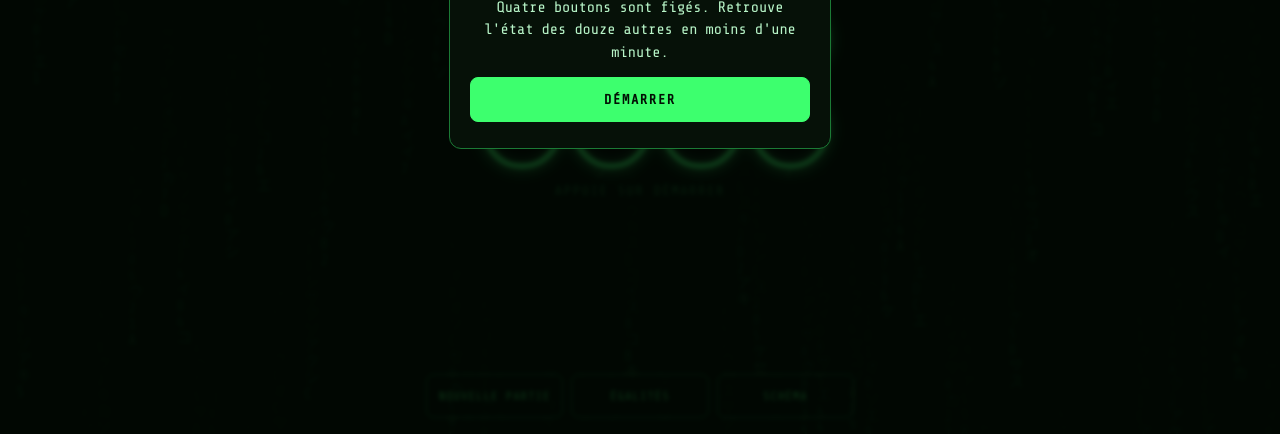
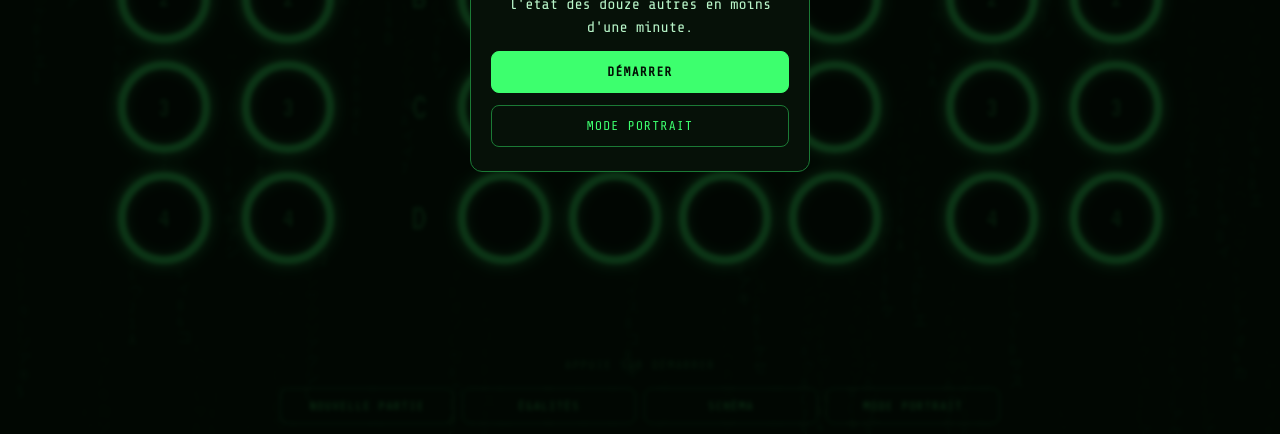
Before and after one commit to leogimeno84800/Matrice, a plain HTML site: page index.html in a window 1280 px wide. Shown: the part 366-800 px from the top of the page. Drawn offline with nearby package versions, Linux system fonts and the light colour scheme.

Commit message:
Add files via upload

```diff
--- a/index.html
+++ b/index.html
@@ -7,13 +7,14 @@
 <link rel="preconnect" href="https://fonts.googleapis.com">
 <link rel="stylesheet" href="https://fonts.googleapis.com/css2?family=Share+Tech+Mono&family=VT323&display=swap">
 <style>
-/* Layout: single phone screen — terminal header, 4×4 matrix with A–D / 1–4 rails, command bar at the bottom. Deliberately single dark theme. */
+/* Layout: portrait = terminal header, 4×4 matrix, command bar. Landscape = matrix centred, columns A/B on the left, C/D on the right drive it. Single dark theme. */
 :root{
   color-scheme: dark;
   --void:#020803;
   --panel:#061108;
   --phosphor:#3dff6e;
   --phosphor-dim:#1b7a35;
+  --ring-off:#0f3018;
   --trace:#0e2a15;
   --ink:#b8f5c8;
   --alert:#ff4d4d;
@@ -24,11 +25,11 @@
 html,body{height:100%; margin:0}
 body{
   background:var(--void); color:var(--ink); font-family:var(--mono);
-  overflow:hidden; -webkit-tap-highlight-color:transparent; user-select:none;
+  overflow:hidden; -webkit-tap-highlight-color:transparent; user-select:none; -webkit-user-select:none;
 }
 #rain{position:fixed; inset:0; width:100%; height:100%; opacity:.22; pointer-events:none}
 .app{
-  position:relative; height:100%; box-sizing:border-box;
+  position:relative; height:100%; box-sizing:border-box; overflow-y:auto;
   display:flex; flex-direction:column; align-items:center; gap:14px;
   padding-block:16px;
   padding-left:max(16px, env(safe-area-inset-left, 0px));
@@ -38,26 +39,28 @@ body{
 header{width:100%; display:flex; justify-content:space-between; align-items:flex-end; gap:12px}
 h1{
   margin:0; font-family:var(--display); font-weight:400; font-size:2.1rem; line-height:1;
-  color:var(--phosphor); letter-spacing:.08em; text-shadow:0 0 10px rgba(61,255,110,.55);
+  color:var(--phosphor); letter-spacing:.08em; text-shadow:0 0 10px rgba(61,255,110,.55); white-space:nowrap;
 }
 .sub{font-size:.7rem; letter-spacing:.18em; color:var(--phosphor-dim); text-transform:uppercase; margin-top:4px}
 .record{text-align:right; font-size:.7rem; letter-spacing:.14em; color:var(--phosphor-dim); text-transform:uppercase}
-.record b{display:block; font-family:var(--display); font-weight:400; font-size:1.6rem; color:var(--ink); letter-spacing:.04em; font-variant-numeric:tabular-nums}
+.record b{display:block; font-family:var(--display); font-weight:400; font-size:1.6rem; color:var(--ink); letter-spacing:.04em; font-variant-numeric:tabular-nums; white-space:nowrap}
 
 .timer{
   font-family:var(--display); font-size:4.2rem; line-height:.9; color:var(--phosphor);
-  font-variant-numeric:tabular-nums; text-shadow:0 0 14px rgba(61,255,110,.5);
+  font-variant-numeric:tabular-nums; text-shadow:0 0 14px rgba(61,255,110,.5); text-align:center;
 }
 .timer.low{color:var(--alert); text-shadow:0 0 14px rgba(255,77,77,.55)}
 
+.stage{width:100%; display:flex; justify-content:center; align-items:center}
+.side{display:none}
 .matrix{
   display:grid; grid-template-columns:22px repeat(4, 1fr); gap:10px;
-  width:100%; max-width:380px; align-items:center;
+  width:100%; max-width:min(380px, calc(100vh - 340px)); align-items:center;
 }
 .lbl{font-family:var(--display); font-size:1.4rem; color:var(--phosphor-dim); text-align:center}
 .cell{
-  aspect-ratio:1; max-width:100%; border-radius:50%; border:6px solid #0f3018;
-  background:#000; cursor:pointer; padding:0; box-sizing:border-box;
+  aspect-ratio:1; max-width:100%; border-radius:50%; border:6px solid var(--ring-off);
+  background:#000; cursor:pointer; padding:0; box-sizing:border-box; touch-action:manipulation;
   transition:border-color .06s, box-shadow .06s;
 }
 .cell:focus-visible{outline:2px solid var(--ink); outline-offset:3px}
@@ -65,17 +68,48 @@ h1{
   background:#000; border-color:var(--phosphor);
   box-shadow:0 0 16px rgba(61,255,110,.8), inset 0 0 14px rgba(61,255,110,.45);
 }
-.cell.off{background:#000; border-color:#0f3018; box-shadow:none}
-.matrix.idle .cell{cursor:default}
+.cell.off{background:#000; border-color:var(--ring-off); box-shadow:none}
+.idle .cell{cursor:default}
 
 .status{min-height:1.4em; font-size:.85rem; letter-spacing:.12em; text-transform:uppercase; color:var(--phosphor-dim); text-align:center}
 
-.bar{margin-top:auto; width:100%; display:flex; gap:8px}
-.bar .btn{font-size:.75rem; letter-spacing:.08em; padding:14px 6px}
+.bar{margin-top:auto; width:100%; display:grid; grid-template-columns:1fr 1fr; gap:8px}
+.btn{
+  font-family:var(--mono); font-size:.8rem; letter-spacing:.1em; text-transform:uppercase;
+  padding:13px 8px; border-radius:8px; cursor:pointer; touch-action:manipulation;
+  background:transparent; color:var(--phosphor); border:1px solid var(--phosphor-dim);
+}
+.btn:focus-visible{outline:2px solid var(--ink); outline-offset:2px}
+.btn[aria-pressed="true"]{background:var(--trace); border-color:var(--phosphor)}
+
+.eq{
+  width:100%; box-sizing:border-box; background:var(--panel); border:1px solid var(--trace);
+  border-radius:8px; padding:10px 14px; font-size:.95rem; line-height:1.7; color:var(--ink);
+}
+.eq div span{color:var(--phosphor-dim); display:inline-block; width:4.6em; font-size:.75rem; letter-spacing:.12em; text-transform:uppercase}
+
+.overlay{
+  position:fixed; inset:0; display:flex; overflow-y:auto;
+  background:rgba(2,8,3,.82); backdrop-filter:blur(2px);
+  padding-block:16px;
+  padding-left:max(16px, env(safe-area-inset-left, 0px)); padding-right:max(16px, env(safe-area-inset-right, 0px));
+  box-sizing:border-box;
+}
+.card{
+  margin:auto; width:100%; max-width:340px; text-align:center; background:var(--panel);
+  border:1px solid var(--phosphor-dim); border-radius:12px; padding:24px 20px; box-sizing:border-box;
+  display:flex; flex-direction:column; gap:12px;
+}
+.card h2{margin:0; font-family:var(--display); font-weight:400; font-size:2.4rem; line-height:1; color:var(--phosphor); letter-spacing:.06em}
+.card h2.bad{color:var(--alert)}
+.card p{margin:0; color:var(--ink); font-size:.95rem; line-height:1.5}
+.card .big{font-family:var(--display); font-size:3rem; color:var(--ink); font-variant-numeric:tabular-nums}
+.card .btn{background:var(--phosphor); color:#021004; border-color:var(--phosphor); font-weight:700}
+.card .btn.ghost{background:transparent; color:var(--phosphor); border-color:var(--phosphor-dim); font-weight:400}
 
 .schema-card{max-width:360px; gap:16px}
 .schema-card h2{font-size:2rem}
-.sgrid{display:grid; grid-template-columns:20px repeat(4,1fr); gap:10px; align-items:center}
+.sgrid{display:grid; grid-template-columns:20px repeat(4,1fr); gap:10px; align-items:center; width:100%; margin:0 auto}
 .sgrid .lbl{font-size:1.2rem}
 .sdot{
   position:relative; aspect-ratio:1; border-radius:50%; border:5px solid var(--g);
@@ -90,35 +124,59 @@ h1{
 .legend i{width:14px; height:14px; border-radius:50%; background:var(--g); flex:none}
 .note{font-size:.8rem; color:var(--phosphor-dim)}
 .sol .cell{border-width:5px; cursor:default}
-.btn{
-  flex:1; font-family:var(--mono); font-size:.85rem; letter-spacing:.12em; text-transform:uppercase;
-  padding:14px 10px; border-radius:8px; cursor:pointer;
-  background:transparent; color:var(--phosphor); border:1px solid var(--phosphor-dim);
+
+/* ---------- Mode paysage ---------- */
+body.land{--s:min(calc((100vh - 175px) / 5.4), calc((100vw - 64px) / 11.6), 92px)}
+body.land.eqon{--s:min(calc((100vh - 220px) / 5.4), calc((100vw - 64px) / 11.6), 92px)}
+@supports (height:100dvh){
+  body.land{--s:min(calc((100dvh - 175px) / 5.4), calc((100vw - 64px) / 11.6), 92px)}
+  body.land.eqon{--s:min(calc((100dvh - 220px) / 5.4), calc((100vw - 64px) / 11.6), 92px)}
+  .matrix{max-width:min(380px, calc(100dvh - 340px))}
 }
-.btn:focus-visible{outline:2px solid var(--ink); outline-offset:2px}
-.btn[aria-pressed="true"]{background:var(--trace); border-color:var(--phosphor)}
-
-.eq{
-  width:100%; box-sizing:border-box; background:var(--panel); border:1px solid var(--trace);
-  border-radius:8px; padding:10px 14px; font-size:.95rem; line-height:1.7; color:var(--ink);
+body.land .app{
+  max-width:none; display:grid; gap:8px; padding-block:10px;
+  grid-template-columns:1fr auto 1fr;
+  grid-template-rows:auto 1fr auto auto auto;
+  grid-template-areas:"brand timer record" "stage stage stage" "status status status" "eq eq eq" "bar bar bar";
 }
-.eq div span{color:var(--phosphor-dim); display:inline-block; width:4.6em; font-size:.75rem; letter-spacing:.12em; text-transform:uppercase}
-
-.overlay{
-  position:fixed; inset:0; display:flex; align-items:center; justify-content:center;
-  background:rgba(2,8,3,.82); backdrop-filter:blur(2px);
-  padding-left:max(16px, env(safe-area-inset-left, 0px)); padding-right:max(16px, env(safe-area-inset-right, 0px));
+body.land header{display:contents}
+body.land header > div:first-child{grid-area:brand; align-self:center}
+body.land .record{grid-area:record; align-self:center}
+body.land h1{font-size:1.6rem}
+body.land .record b{font-size:1.3rem}
+body.land .timer{grid-area:timer; font-size:2.6rem; align-self:center}
+body.land .stage{grid-area:stage; gap:calc(var(--s) * .7); min-height:0}
+body.land .side{display:flex; gap:calc(var(--s) * .35)}
+body.land .col{display:flex; flex-direction:column; align-items:center; gap:calc(var(--s) * .2)}
+body.land .matrix{
+  width:auto; max-width:none;
+  grid-template-columns:calc(var(--s) * .45) repeat(4, var(--s)); gap:calc(var(--s) * .2);
 }
-.card{
-  width:100%; max-width:340px; text-align:center; background:var(--panel);
-  border:1px solid var(--phosphor-dim); border-radius:12px; padding:26px 20px;
-  display:flex; flex-direction:column; gap:12px;
+body.land .lbl{
+  font-size:calc(var(--s) * .42); height:calc(var(--s) * .45); line-height:calc(var(--s) * .45);
+  width:100%;
 }
-.card h2{margin:0; font-family:var(--display); font-weight:400; font-size:2.4rem; line-height:1; color:var(--phosphor); letter-spacing:.06em}
-.card h2.bad{color:var(--alert)}
-.card p{margin:0; color:var(--ink); font-size:.95rem; line-height:1.5}
-.card .big{font-family:var(--display); font-size:3rem; color:var(--ink); font-variant-numeric:tabular-nums}
-.card .btn{flex:none; background:var(--phosphor); color:#021004; border-color:var(--phosphor); font-weight:700}
+body.land .cell{border-width:max(4px, calc(var(--s) * .09))}
+body.land .side .cell{width:var(--s); position:relative}
+body.land .matrix .cell{cursor:default}
+.side .cell .n{
+  position:absolute; inset:0; display:flex; align-items:center; justify-content:center;
+  font-family:var(--display); font-size:calc(var(--s) * .32); color:var(--phosphor-dim); pointer-events:none;
+}
+body.land .status{grid-area:status; font-size:.75rem; min-height:1.2em}
+body.land .eq{
+  grid-area:eq; display:flex; flex-wrap:wrap; justify-content:center; gap:2px 18px;
+  padding:6px 10px; font-size:.8rem; line-height:1.5;
+}
+body.land .eq div span{width:auto; margin-right:6px}
+body.land .bar{grid-area:bar; margin-top:0; grid-template-columns:repeat(4, 1fr); max-width:720px; justify-self:center}
+body.land .bar .btn{padding:10px 6px; font-size:.75rem}
+body.land .card.wide{
+  max-width:620px; display:grid; grid-template-columns:minmax(0,1fr) minmax(0,1fr);
+  column-gap:22px; align-items:center;
+}
+body.land .card.wide > *{grid-column:1}
+body.land .card.wide > .sgrid{grid-column:2; grid-row:1 / span 6; width:min(100%, calc(100vh - 90px))}
 
 @media (prefers-reduced-motion: reduce){ #rain{display:none} .cell{transition:none} }
 </style>
@@ -138,7 +196,11 @@ h1{
 
   <div class="timer" id="timer">60.00</div>
 
-  <div class="matrix idle" id="matrix" role="grid" aria-label="Matrice 4 par 4"></div>
+  <div class="stage idle" id="stage">
+    <div class="side" id="sideLeft"></div>
+    <div class="matrix" id="matrix" role="grid" aria-label="Matrice 4 par 4"></div>
+    <div class="side" id="sideRight"></div>
+  </div>
 
   <div class="status" id="status">Appuie sur Démarrer</div>
 
@@ -154,11 +216,12 @@ h1{
     <button class="btn" id="newBtn" type="button">Nouvelle partie</button>
     <button class="btn" id="eqBtn" type="button" aria-pressed="false">Égalités</button>
     <button class="btn" id="schemaBtn" type="button">Schéma</button>
+    <button class="btn mode-toggle" id="modeBtn" type="button">Mode paysage</button>
   </div>
 </div>
 
 <div class="overlay" id="schema" hidden>
-  <div class="card schema-card">
+  <div class="card schema-card wide">
     <h2>SCHÉMA</h2>
     <div class="sgrid" id="sgrid"></div>
     <div class="legend">
@@ -178,6 +241,7 @@ h1{
     <h2>SALLE MATRICE</h2>
     <p>Quatre boutons sont figés. Retrouve l'état des douze autres en moins d'une minute.</p>
     <button class="btn" id="startBtn" type="button">Démarrer</button>
+    <button class="btn ghost mode-toggle" type="button">Mode paysage</button>
   </div>
 </div>
 
@@ -194,39 +258,58 @@ h1{
   ];
   const DURATION = 60000;
   const REC_KEY = 'salle-matrice-record';
+  const MODE_KEY = 'salle-matrice-mode';
 
-  const matrixEl = document.getElementById('matrix');
-  const timerEl = document.getElementById('timer');
-  const statusEl = document.getElementById('status');
-  const recordEl = document.getElementById('record');
-  const overlay = document.getElementById('overlay');
-  const card = document.getElementById('card');
-  const eqEl = document.getElementById('eq');
-  const eqBtn = document.getElementById('eqBtn');
+  const $ = id => document.getElementById(id);
+  const matrixEl = $('matrix'), stageEl = $('stage');
+  const timerEl = $('timer'), statusEl = $('status'), recordEl = $('record');
+  const overlay = $('overlay'), card = $('card');
+  const eqEl = $('eq'), eqBtn = $('eqBtn');
+  const mk = (tag, cls, txt) => { const e = document.createElement(tag); if (cls) e.className = cls; if (txt != null) e.textContent = txt; return e; };
 
-  const cells = {};
+  const cells = {}, sideCells = {};
   let solution = {}, state = {}, locked = new Set();
-  let running = false, startTime = 0, raf = 0;
+  let running = false, startTime = 0, raf = 0, land = false;
 
-  // Build grid
-  matrixEl.appendChild(Object.assign(document.createElement('div'), {className:'lbl'}));
-  COLS.forEach(c => matrixEl.appendChild(Object.assign(document.createElement('div'), {className:'lbl', textContent:c})));
+  function bindTap(el, id){
+    el.addEventListener('pointerdown', e => { e.preventDefault(); tap(id); });
+    el.addEventListener('keydown', e => { if (e.key === 'Enter' || e.key === ' ') { e.preventDefault(); tap(id); } });
+  }
+
+  // Matrice centrale
+  matrixEl.appendChild(mk('div', 'lbl'));
+  COLS.forEach(c => matrixEl.appendChild(mk('div', 'lbl', c)));
   ROWS.forEach(r => {
-    matrixEl.appendChild(Object.assign(document.createElement('div'), {className:'lbl', textContent:r}));
+    matrixEl.appendChild(mk('div', 'lbl', r));
     COLS.forEach(c => {
       const id = r + c;
-      const b = document.createElement('button');
-      b.type = 'button'; b.className = 'cell blink'; b.id = 'cell-' + id;
-      b.setAttribute('aria-label', id);
-      b.addEventListener('pointerdown', e => { e.preventDefault(); tap(id); });
-      b.addEventListener('keydown', e => { if (e.key === 'Enter' || e.key === ' ') { e.preventDefault(); tap(id); } });
+      const b = mk('button', 'cell blink');
+      b.type = 'button'; b.setAttribute('aria-label', id);
+      b.addEventListener('pointerdown', e => { e.preventDefault(); if (!land) tap(id); });
+      b.addEventListener('keydown', e => { if ((e.key === 'Enter' || e.key === ' ') && !land) { e.preventDefault(); tap(id); } });
       cells[id] = b;
       matrixEl.appendChild(b);
     });
   });
 
-  // Synchronised blinking
-  setInterval(() => matrixEl.classList.toggle('phase'), 420);
+  // Colonnes de commande (mode paysage) : A, B à gauche — C, D à droite
+  ROWS.forEach((r, i) => {
+    const col = mk('div', 'col');
+    col.appendChild(mk('div', 'lbl', r));
+    COLS.forEach(c => {
+      const id = r + c;
+      const b = mk('button', 'cell blink');
+      b.type = 'button'; b.setAttribute('aria-label', id);
+      b.appendChild(mk('span', 'n', c));
+      bindTap(b, id);
+      sideCells[id] = b;
+      col.appendChild(b);
+    });
+    (i < 2 ? $('sideLeft') : $('sideRight')).appendChild(col);
+  });
+
+  // Clignotement synchronisé
+  setInterval(() => document.body.classList.toggle('phase'), 420);
 
   const rnd = n => Math.floor(Math.random() * n);
   const pick = arr => arr[rnd(arr.length)];
@@ -236,10 +319,25 @@ h1{
   function showRecord(){ const r = readRecord(); recordEl.textContent = r == null ? '--.--' : r.toFixed(2) + 's'; }
   showRecord();
 
+  function setMode(l){
+    land = l;
+    document.body.classList.toggle('land', l);
+    document.querySelectorAll('.mode-toggle').forEach(b => b.textContent = l ? 'Mode portrait' : 'Mode paysage');
+    try { localStorage.setItem(MODE_KEY, l ? 'land' : 'port'); } catch(e){}
+  }
+  let savedMode = null;
+  try { savedMode = localStorage.getItem(MODE_KEY); } catch(e){}
+  setMode(savedMode ? savedMode === 'land' : innerWidth > innerHeight);
+  document.addEventListener('click', e => { if (e.target.closest('.mode-toggle')) setMode(!land); });
+
   function render(id){
     const s = state[id];
-    cells[id].className = 'cell ' + s;
-    cells[id].setAttribute('aria-label', id + (s === 'blink' ? ' inconnu' : s === 'on' ? ' allumé' : ' éteint'));
+    const label = id + (s === 'blink' ? ' inconnu' : s === 'on' ? ' allumé' : ' éteint');
+    [cells[id], sideCells[id]].forEach(el => {
+      el.classList.remove('blink', 'on', 'off');
+      el.classList.add(s);
+      el.setAttribute('aria-label', label);
+    });
   }
 
   function newGame(){
@@ -255,10 +353,11 @@ h1{
       state[id] = locked.has(id) ? (solution[id] ? 'on' : 'off') : 'blink';
       render(id);
     });
-    matrixEl.classList.remove('idle');
+    stageEl.classList.remove('idle');
     statusEl.textContent = '';
     timerEl.classList.remove('low');
     overlay.hidden = true;
+    $('schema').hidden = true;
     running = true;
     startTime = performance.now();
     cancelAnimationFrame(raf);
@@ -284,7 +383,7 @@ h1{
   function endGame(){
     running = false;
     cancelAnimationFrame(raf);
-    matrixEl.classList.add('idle');
+    stageEl.classList.add('idle');
   }
 
   function win(){
@@ -298,7 +397,7 @@ h1{
     statusEl.textContent = 'Matrice reconstituée';
     setTimeout(() => showCard(
       '<h2>ACCÈS AUTORISÉ</h2><div class="big">' + t.toFixed(2) + 's</div>' +
-      '<p>' + (isRec ? 'Nouveau record de la salle.' : 'Record à battre : ' + prev.toFixed(2) + 's') + '</p>'
+      '<p>' + (isRec ? 'Nouveau record de la salle.' : 'Record à battre : ' + prev.toFixed(2) + 's') + '</p>', false
     ), 500);
   }
 
@@ -313,46 +412,48 @@ h1{
       COLS.forEach(c => { g += '<div class="cell ' + (solution[r + c] ? 'on' : 'off') + '"></div>'; });
     });
     g += '</div>';
-    setTimeout(() => showCard('<h2 class="bad">TEMPS ÉCOULÉ</h2><p>Voici la bonne matrice :</p>' + g), 400);
+    setTimeout(() => showCard('<h2 class="bad">TEMPS ÉCOULÉ</h2><p>Voici la bonne matrice :</p>' + g, true), 400);
   }
 
-  function showCard(html){
-    card.innerHTML = html + '<button class="btn" type="button" id="againBtn">Rejouer</button>';
+  function showCard(html, wide){
+    card.className = 'card' + (wide ? ' wide' : '');
+    card.innerHTML = html +
+      '<button class="btn" type="button" id="againBtn">Rejouer</button>' +
+      '<button class="btn ghost mode-toggle" type="button">' + (land ? 'Mode portrait' : 'Mode paysage') + '</button>';
     card.querySelector('#againBtn').addEventListener('click', newGame);
     overlay.hidden = false;
   }
 
-  document.getElementById('startBtn').addEventListener('click', newGame);
-  document.getElementById('newBtn').addEventListener('click', newGame);
+  $('startBtn').addEventListener('click', newGame);
+  $('newBtn').addEventListener('click', newGame);
   eqBtn.addEventListener('click', () => {
     eqEl.hidden = !eqEl.hidden;
     eqBtn.setAttribute('aria-pressed', String(!eqEl.hidden));
+    document.body.classList.toggle('eqon', !eqEl.hidden);
   });
 
   // Schéma des groupes
   const GCOL = ['#ff3b3b','#3b8bff','#3dff6e','#b45cff','#8c8c8c'];
-  const sgrid = document.getElementById('sgrid');
-  const schema = document.getElementById('schema');
-  sgrid.appendChild(Object.assign(document.createElement('div'), {className:'lbl'}));
-  COLS.forEach(c => sgrid.appendChild(Object.assign(document.createElement('div'), {className:'lbl', textContent:c})));
+  const sgrid = $('sgrid'), schema = $('schema');
+  sgrid.appendChild(mk('div', 'lbl'));
+  COLS.forEach(c => sgrid.appendChild(mk('div', 'lbl', c)));
   ROWS.forEach(r => {
-    sgrid.appendChild(Object.assign(document.createElement('div'), {className:'lbl', textContent:r}));
+    sgrid.appendChild(mk('div', 'lbl', r));
     COLS.forEach(c => {
       const id = r + c;
       const gi = GROUPS.findIndex(g => g.same.includes(id) || g.diff.includes(id));
-      const d = document.createElement('div');
-      d.className = 'sdot' + (GROUPS[gi].diff.includes(id) ? ' diff' : '');
+      const d = mk('div', 'sdot' + (GROUPS[gi].diff.includes(id) ? ' diff' : ''));
       d.style.setProperty('--g', GCOL[gi]);
       d.setAttribute('aria-label', id);
       sgrid.appendChild(d);
     });
   });
-  document.getElementById('schemaBtn').addEventListener('click', () => schema.hidden = false);
-  document.getElementById('schemaClose').addEventListener('click', () => schema.hidden = true);
+  $('schemaBtn').addEventListener('click', () => schema.hidden = false);
+  $('schemaClose').addEventListener('click', () => schema.hidden = true);
   schema.addEventListener('click', e => { if (e.target === schema) schema.hidden = true; });
 
-  // Matrix rain
-  const cv = document.getElementById('rain');
+  // Pluie Matrix
+  const cv = $('rain');
   if (!matchMedia('(prefers-reduced-motion: reduce)').matches) {
     const ctx = cv.getContext('2d');
     const glyphs = 'アイウエオカキクケコサシスセソ0123456789ABCD';
```
